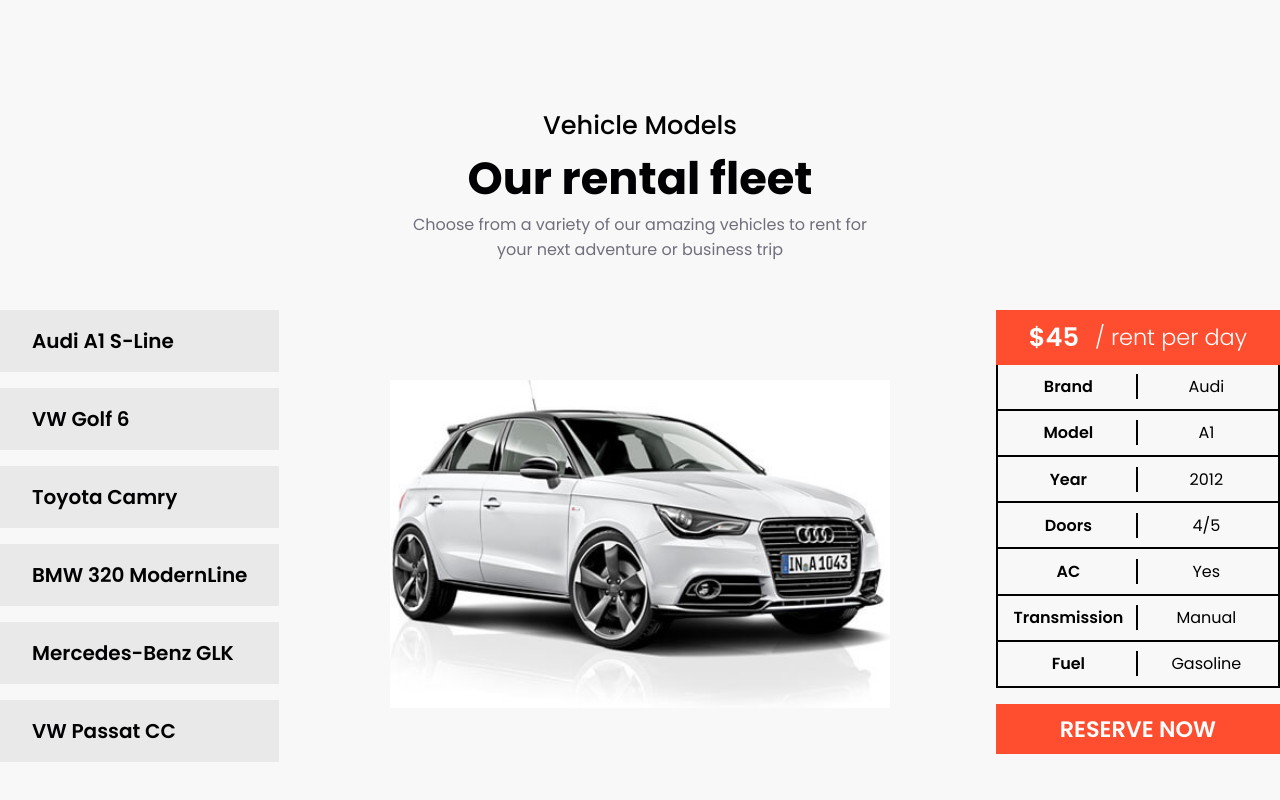
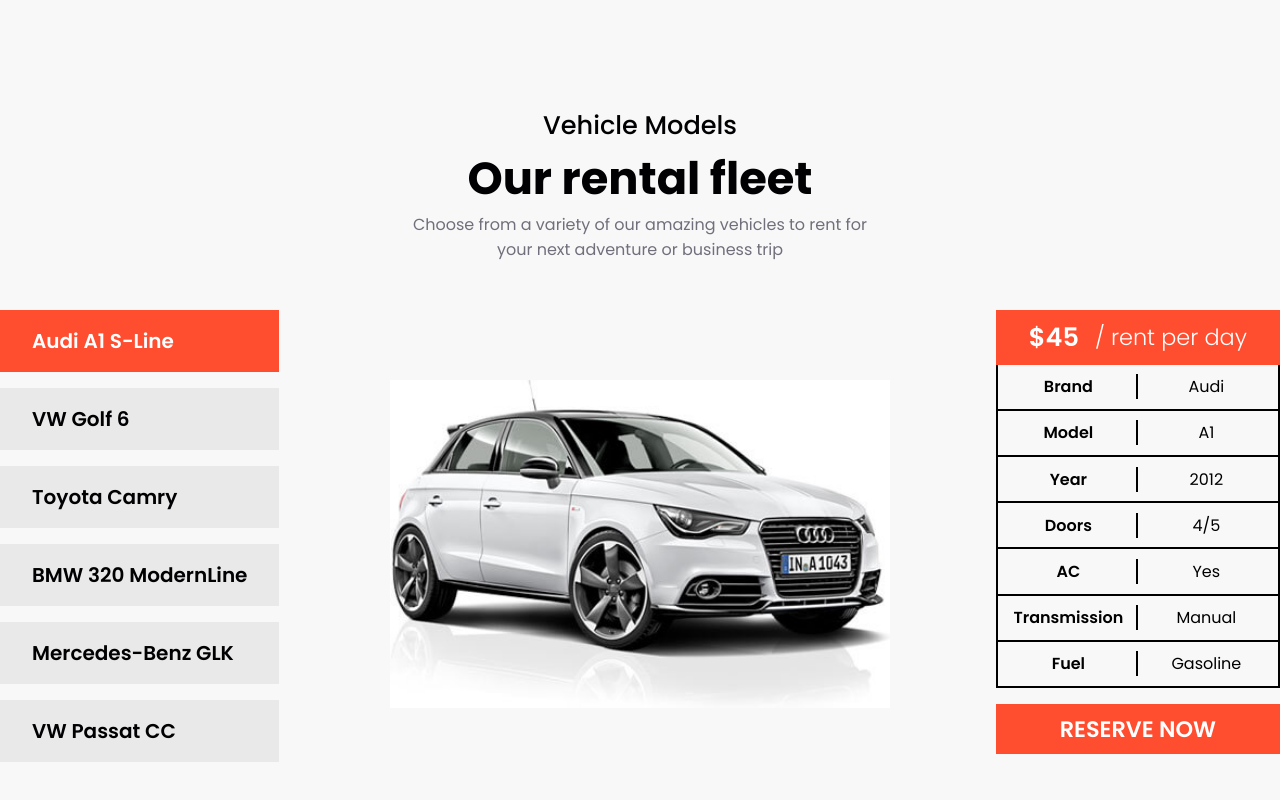
Before and after one commit to imrashidov/car-rental-project, a React (Vite) app: page / in a window 1280 px wide. Shown: the part 2033-2833 px from the top of the page. After the commit the page ends 2811 px from the top, so only its background shows below. Built offline with nearby package versions, Linux system fonts and the light colour scheme.

Commit message:
Add: Active car selector for PickCar component

```diff
--- a/src/App.css
+++ b/src/App.css
@@ -331,7 +331,6 @@
   grid-template-rows: auto;
   gap: 2rem;
   margin-top: 3rem;
-  margin-bottom: 3rem;
   align-items: center;
 }
 .car-content__car-models {
@@ -438,3 +437,7 @@
 .icon-btn {
   fill: #fff;
 }
+.active {
+  background-color: var(--secondary-color) !important;
+  color: #fff;
+}
--- a/src/components/PickCar.jsx
+++ b/src/components/PickCar.jsx
@@ -1,6 +1,14 @@
+import { useState } from "react";
 import carModels from "../data/CarModels";
 
 const PickCar = () => {
+  const [activeCar, setActiveCar] = useState(0);
+  const car = carModels[activeCar];
+
+  const handleActiveCar = (e) => {
+    setActiveCar(e);
+  };
+
   return (
     <section id="pick" className="pick-section">
       <div className="pick-container">
@@ -15,48 +23,55 @@
         <div className="pick-container__car-content">
           <div className="car-content__car-models">
             <div className="car-models__title">
-              {carModels.map((carModel) => (
-                <button key={carModel.id}>{carModel.title}</button>
+              {carModels.map((carModel, index) => (
+                <button
+                  key={carModel.id}
+                  id={index}
+                  onClick={(e) => handleActiveCar(e.target.id)}
+                  className={activeCar == index ? "active" : ""}
+                >
+                  {carModel.title}
+                </button>
               ))}
             </div>
           </div>
           <div className="car-content__car-image">
-            <img src={carModels[0].img} alt={carModels[0].title} />
+            <img src={car.img} alt={car.title} />
           </div>
           <div className="car-content__car-details">
             <div className="car-details__price">
-              <span>${carModels[0].price}</span>
+              <span>${car.price}</span>
               <p>/ rent per day</p>
             </div>
             <div className="car-content__details">
               <div className="details">
                 <div>
                   <span>Brand</span>
-                  <span>{carModels[0].brand}</span>
+                  <span>{car.brand}</span>
                 </div>
                 <div>
                   <span>Model</span>
-                  <span>{carModels[0].model}</span>
+                  <span>{car.model}</span>
                 </div>
                 <div>
                   <span>Year</span>
-                  <span>{carModels[0].year}</span>
+                  <span>{car.year}</span>
                 </div>
                 <div>
                   <span>Doors</span>
-                  <span>{carModels[0].doors}</span>
+                  <span>{car.doors}</span>
                 </div>
                 <div>
                   <span>AC</span>
-                  <span>{carModels[0].ac}</span>
+                  <span>{car.ac}</span>
                 </div>
                 <div>
                   <span>Transmission</span>
-                  <span>{carModels[0].transmission}</span>
+                  <span>{car.transmission}</span>
                 </div>
                 <div>
                   <span>Fuel</span>
-                  <span>{carModels[0].fuel}</span>
+                  <span>{car.fuel}</span>
                 </div>
               </div>
             </div>
```
